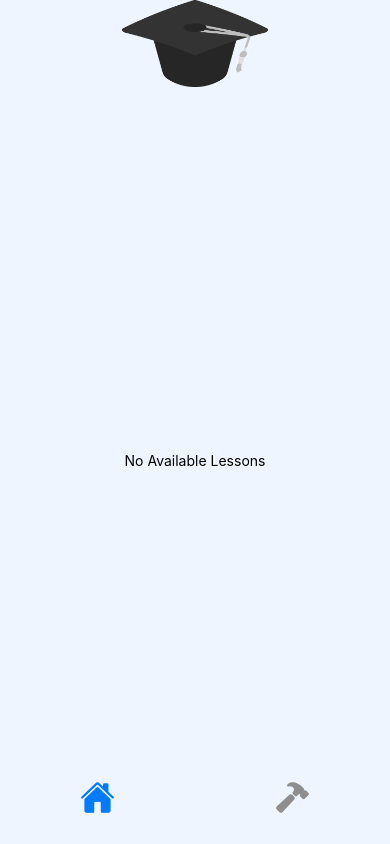
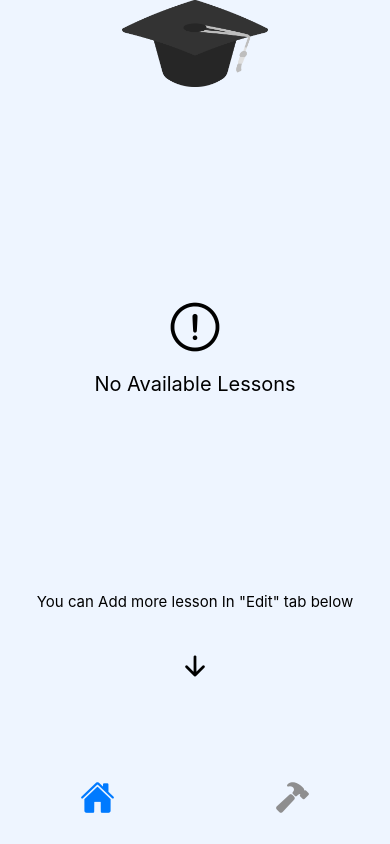
Before and after one commit to NivOzer/English-Tutoring-app, a React Native app: screen / in a window 390 px wide. Built offline with nearby package versions, Linux system fonts and the light colour scheme.

Commit message:
Added HomeScren No conent Styling

```diff
--- a/components/EditScreen.tsx
+++ b/components/EditScreen.tsx
@@ -99,7 +99,6 @@ const EditScreen = ({ addLesson, data }: Props) => {
           </TouchableOpacity>
         </>
       )}
-
       <TouchableOpacity
         style={styles.button}
         onPress={() => setSelectLessonShow(!selectLessonShow)}
@@ -107,6 +106,7 @@ const EditScreen = ({ addLesson, data }: Props) => {
         <Ionicons name="create" size={60} color="#99cccccc" />
         <Text style={styles.buttonText}>ערוך שיעור:</Text>
       </TouchableOpacity>
+      {/* SelectDropdown */}
       {selectLessonShow && (
         <SelectDropdown
           data={data}
@@ -132,7 +132,7 @@ const EditScreen = ({ addLesson, data }: Props) => {
               </View>
             );
           }}
-          renderItem={(item, index, isSelected) => {
+          renderItem={(lesson, index, isSelected) => {
             return (
               <View
                 style={{
@@ -140,8 +140,7 @@ const EditScreen = ({ addLesson, data }: Props) => {
                   ...(isSelected && { backgroundColor: "#D2D9DF" }),
                 }}
               >
-                <Icon name={item.icon} style={styles.dropdownItemIconStyle} />
-                <Text style={styles.dropdownItemTxtStyle}>{item.title}</Text>
+                <Text style={styles.dropdownItemTxtStyle}>{lesson.name}</Text>
               </View>
             );
           }}
@@ -236,6 +235,7 @@ const styles = StyleSheet.create({
     fontSize: 18,
     fontWeight: "500",
     color: "#151E26",
+    padding: "3.5%",
   },
   dropdownItemIconStyle: {
     fontSize: 28,
--- a/components/HomeScreen.tsx
+++ b/components/HomeScreen.tsx
@@ -11,6 +11,8 @@ import { createBottomTabNavigator } from "@react-navigation/bottom-tabs";
 import { NavigationContainer } from "@react-navigation/native";
 import Lesson from "./Lesson";
 import logo from "../Logo.png";
+import Icon from "react-native-vector-icons/MaterialCommunityIcons";
+import Ionicons from "react-native-vector-icons/Ionicons";
 // import lessonData from "../lessons.json";
 
 // Define the type for lesson data object
@@ -37,7 +39,20 @@ const HomeScreen = (props: Props) => {
       <Image style={styles.logo} source={logo} resizeMode="contain" />
       <View style={styles.lessonContainer}>
         {lessonsData.length === 0 ? (
-          <Text>No Available Lessons</Text>
+          <View style={styles.noLessonsField}>
+            <View style={styles.noLessonsFieldAlert}>
+              <Ionicons name="alert-circle-outline" size={60} />
+              <Text style={styles.noLessonsFieldAlertText}>
+                No Available Lessons
+              </Text>
+            </View>
+            <View style={styles.noLessonsFieldDown}>
+              <Text style={styles.noLessonsFieldDownText}>
+                You can Add more lesson In "Edit" tab below
+              </Text>
+              <Ionicons name="arrow-down" size={30} />
+            </View>
+          </View>
         ) : (
           <>
             <Text style={styles.myLessonsLabel}>השיעורים שלי</Text>
@@ -90,4 +105,24 @@ const styles = StyleSheet.create({
     fontSize: 25,
     marginBottom: "3%",
   },
+  //No lesson field
+  noLessonsField: {
+    alignItems: "center",
+    flex: 1,
+    justifyContent: "center",
+  },
+  noLessonsFieldAlert: {
+    alignItems: "center",
+    marginBottom: "50%",
+    marginTop: "30%",
+    height: "15%",
+    justifyContent: "space-between",
+  },
+  noLessonsFieldDown: {
+    alignItems: "center",
+    height: "25%",
+    justifyContent: "space-evenly",
+  },
+  noLessonsFieldAlertText: { fontSize: 20 },
+  noLessonsFieldDownText: { fontSize: 15 },
 });
```
